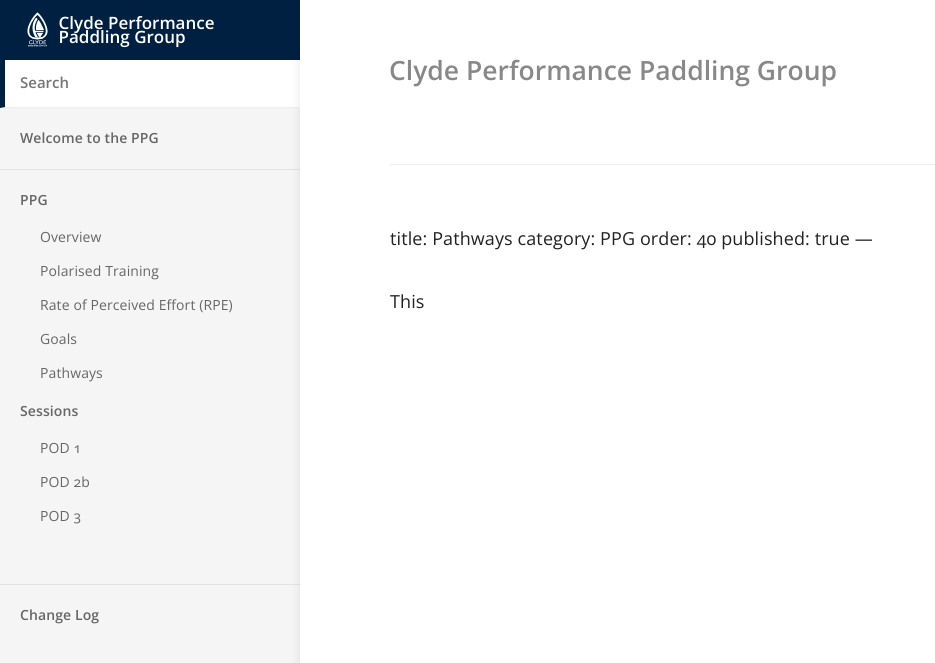
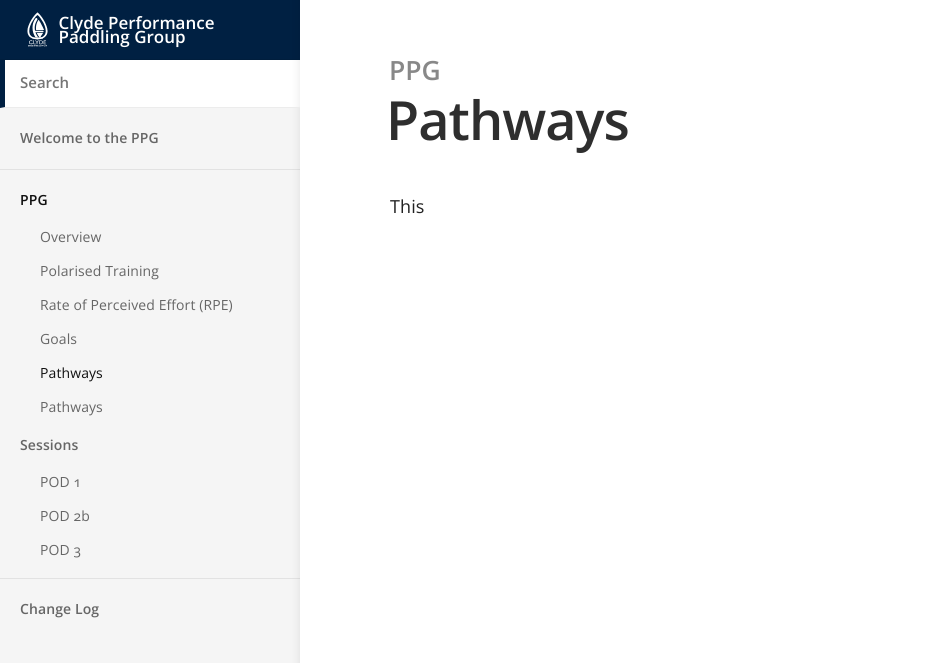
Before and after one commit to scotentSD/template_toolkit, a Jekyll site: the page built from _docs/Content/framework.md, in a window 1280 px wide. Shown: the top 663 px of the page, without its empty margins (0-935 px from the left). Built offline with Jekyll 4.4.1, drawn with Linux system fonts in a browser that asks for light colours.

Commit message:
Update framework.md

```diff
--- a/_docs/Content/framework.md
+++ b/_docs/Content/framework.md
@@ -1,10 +1,3 @@
----
-title:Performance Framework
-category:PPG
-order:40
-published:true
----
-
 ---
 title: Pathways
 category: PPG
@@ -12,5 +5,4 @@
 published: true
 ---
 
-
 This
```
